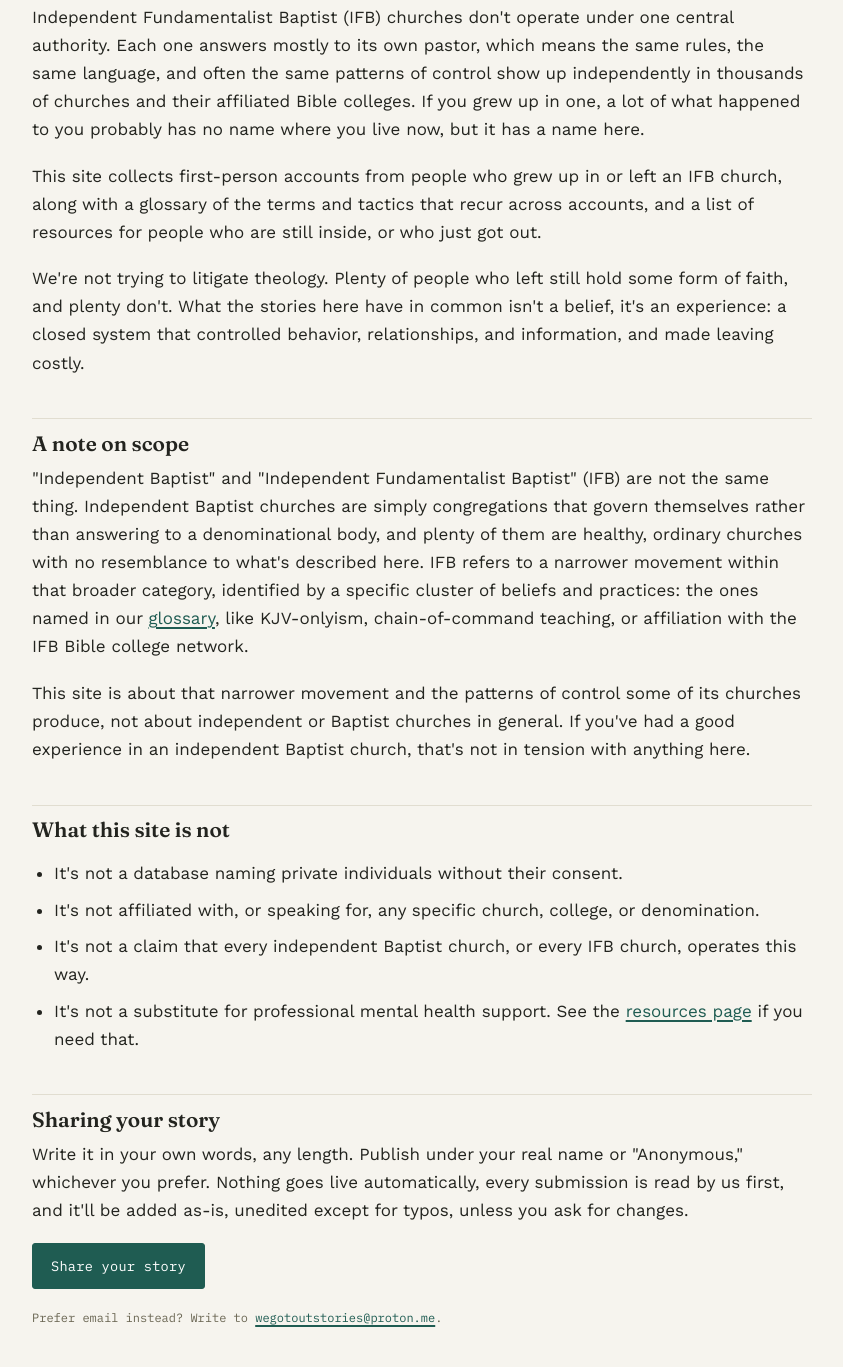
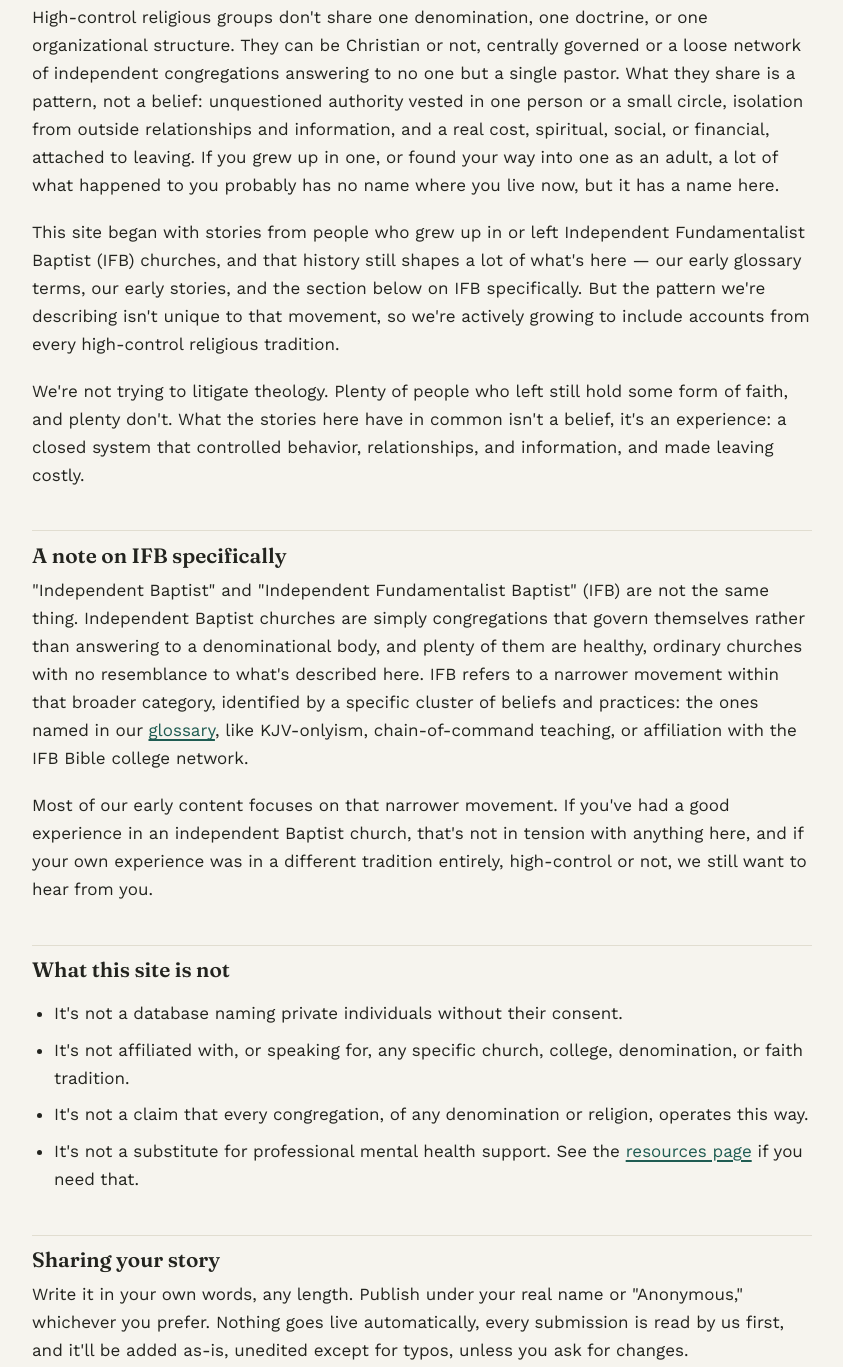
Before and after one commit to smokenbarrelsociety-hash/we-got-out-site, a plain HTML site: page about.html in a window 1280 px wide. Shown: the part 236-1603 px from the top of the page, without its empty margins (218-1061 px from the left). Drawn offline with nearby package versions, Linux system fonts and the light colour scheme.

Commit message:
Update about.html

```diff
--- a/about.html
+++ b/about.html
@@ -29,26 +29,27 @@
 <div class="prose content-page">
   <span class="eyebrow">About this project</span>
   <h1>Why this site exists</h1>
-  <p>Independent Fundamentalist Baptist (IFB) churches don't operate under one central authority. Each one answers mostly to its own pastor, which means the same rules, the same language, and often the same patterns of control show up independently in thousands of churches and their affiliated Bible colleges. If you grew up in one, a lot of what happened to you probably has no name where you live now, but it has a name here.</p>
-  <p>This site collects first-person accounts from people who grew up in or left an IFB church, along with a glossary of the terms and tactics that recur across accounts, and a list of resources for people who are still inside, or who just got out.</p>
+
+  <p>High-control religious groups don't share one denomination, one doctrine, or one organizational structure. They can be Christian or not, centrally governed or a loose network of independent congregations answering to no one but a single pastor. What they share is a pattern, not a belief: unquestioned authority vested in one person or a small circle, isolation from outside relationships and information, and a real cost, spiritual, social, or financial, attached to leaving. If you grew up in one, or found your way into one as an adult, a lot of what happened to you probably has no name where you live now, but it has a name here.</p>
+
+  <p>This site began with stories from people who grew up in or left Independent Fundamentalist Baptist (IFB) churches, and that history still shapes a lot of what's here &mdash; our early glossary terms, our early stories, and the section below on IFB specifically. But the pattern we're describing isn't unique to that movement, so we're actively growing to include accounts from every high-control religious tradition.</p>
+
   <p>We're not trying to litigate theology. Plenty of people who left still hold some form of faith, and plenty don't. What the stories here have in common isn't a belief, it's an experience: a closed system that controlled behavior, relationships, and information, and made leaving costly.</p>
 
-  <h2>A note on scope</h2>
+  <h2>A note on IFB specifically</h2>
   <p>"Independent Baptist" and "Independent Fundamentalist Baptist" (IFB) are not the same thing. Independent Baptist churches are simply congregations that govern themselves rather than answering to a denominational body, and plenty of them are healthy, ordinary churches with no resemblance to what's described here. IFB refers to a narrower movement within that broader category, identified by a specific cluster of beliefs and practices: the ones named in our <a href="glossary.html">glossary</a>, like KJV-onlyism, chain-of-command teaching, or affiliation with the IFB Bible college network.</p>
-  <p>This site is about that narrower movement and the patterns of control some of its churches produce, not about independent or Baptist churches in general. If you've had a good experience in an independent Baptist church, that's not in tension with anything here.</p>
+  <p>Most of our early content focuses on that narrower movement. If you've had a good experience in an independent Baptist church, that's not in tension with anything here, and if your own experience was in a different tradition entirely, high-control or not, we still want to hear from you.</p>
 
   <h2>What this site is not</h2>
   <ul>
     <li>It's not a database naming private individuals without their consent.</li>
-    <li>It's not affiliated with, or speaking for, any specific church, college, or denomination.</li>
-    <li>It's not a claim that every independent Baptist church, or every IFB church, operates this way.</li>
+    <li>It's not affiliated with, or speaking for, any specific church, college, denomination, or faith tradition.</li>
+    <li>It's not a claim that every congregation, of any denomination or religion, operates this way.</li>
     <li>It's not a substitute for professional mental health support. See the <a href="resources.html">resources page</a> if you need that.</li>
   </ul>
 
-  <h2 id="submit">Sharing your story</h2>
+  <h2>Sharing your story</h2>
   <p>Write it in your own words, any length. Publish under your real name or "Anonymous," whichever you prefer. Nothing goes live automatically, every submission is read by us first, and it'll be added as-is, unedited except for typos, unless you ask for changes.</p>
-  <p><a class="btn primary" href="submit.html">Share your story</a></p>
-  <p class="verify-note">Prefer email instead? Write to <a href="mailto:wegotoutstories@proton.me">wegotoutstories@proton.me</a>.</p>
 </div>
 
 <footer class="site-footer">
```
